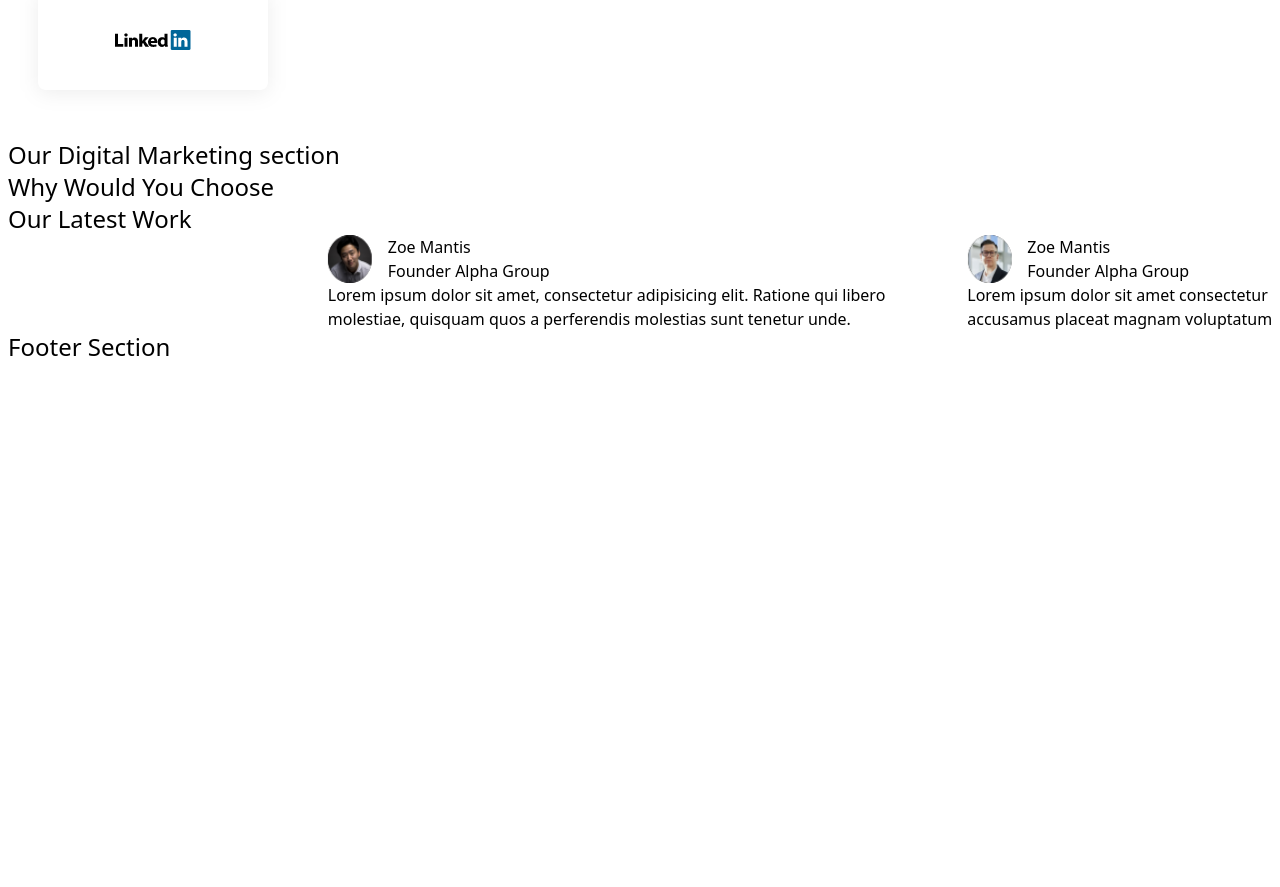
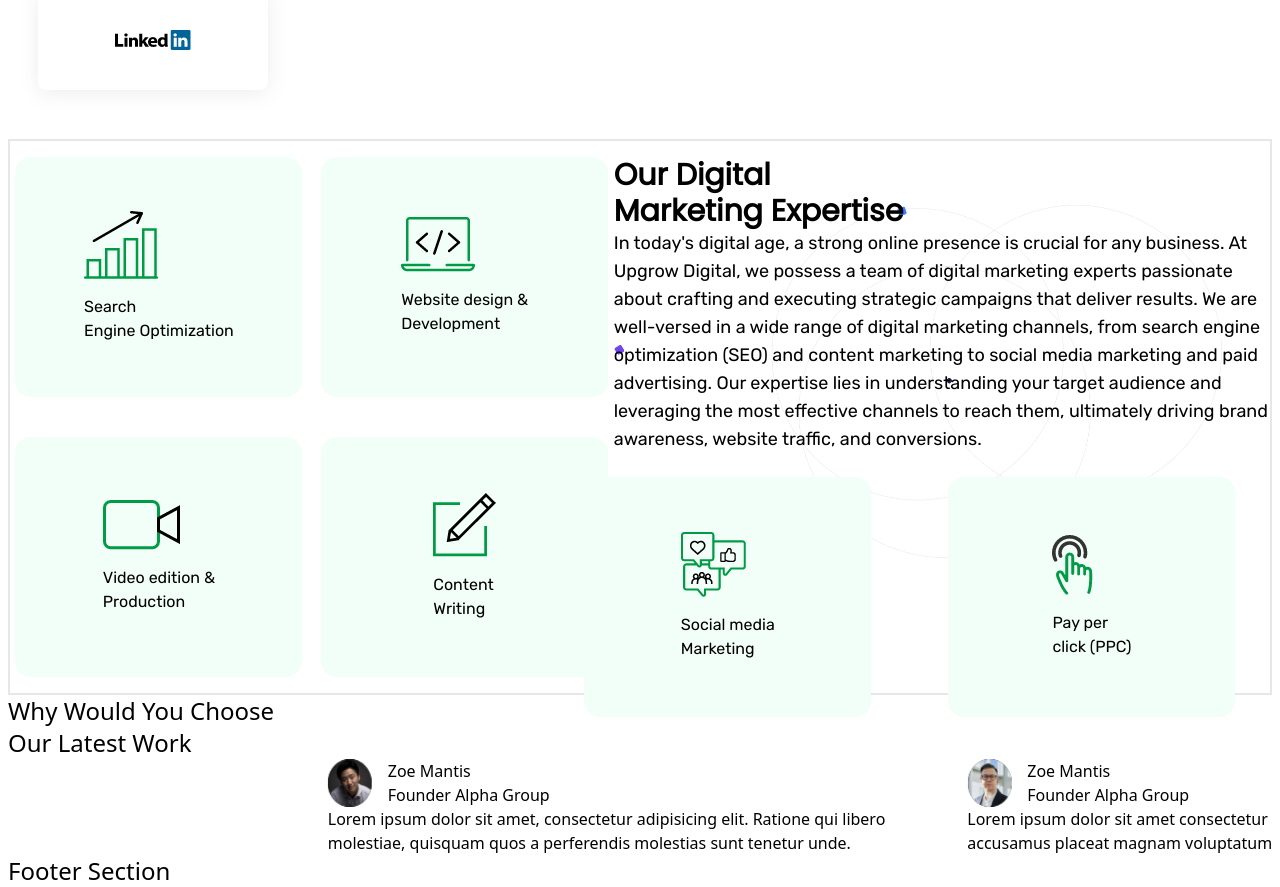
Before and after one commit to shakiltha/digital-service-agency-landing_page, a React (Vite) app: page / in a window 1280 px wide. Shown: the part 1060-1947 px from the top of the page. Before the commit the page ends 1423 px from the top, so only its background shows below. Built offline with nearby package versions, Linux system fonts and the light colour scheme.

Commit message:
OurDigitalMarketing for all screen is complete

```diff
--- a/src/components/OurDigitalMarketing.jsx
+++ b/src/components/OurDigitalMarketing.jsx
@@ -1,7 +1,85 @@
+import marketingBackgroundImg from "../assets/Background.png";
+import growIcon from "../assets/Icon.png";
+import codeIcon from "../assets/Icon-1.png";
+import videoIcon from "../assets/Icon-2.png";
+import writingIcon from "../assets/Icon-3.png";
+import socialIcon from "../assets/Icon-4.png";
+import pointingIcon from "../assets/Icon-5.png";
+
 const OurDigitalMarketing = () => {
   return (
-    <div>
-      <h2 className="text-2xl">Our Digital Marketing section</h2>
+    <div className="border-2 xl:flex">
+      <div className="md:flex md:gap-2 md:flex-wrap md:items-center">
+        <section className="bg-[#F2FFF8] w-[287px] h-[240px] flex justify-center items-center mx-auto rounded-2xl">
+          <section>
+            <img src={growIcon} alt="" />
+            <p className="rubik font-medium mt-4">Search</p>
+            <p className="rubik font-medium">Engine Optimization</p>
+          </section>
+        </section>
+        <section className="bg-[#F2FFF8] w-[287px] h-[240px] flex justify-center items-center mx-auto my-4 rounded-2xl">
+          <section>
+            <img src={codeIcon} alt="" />
+            <p className="rubik font-medium mt-4">Website design &</p>
+            <p className="rubik font-medium">Development</p>
+          </section>
+        </section>
+        <section className="bg-[#F2FFF8] w-[287px] h-[240px] flex justify-center items-center mx-auto my-4 rounded-2xl">
+          <section>
+            <img src={videoIcon} alt="" />
+            <p className="rubik font-medium mt-4">Video edition &</p>
+            <p className="rubik font-medium">Production</p>
+          </section>
+        </section>
+        <section className="bg-[#F2FFF8] w-[287px] h-[240px] flex justify-center items-center mx-auto rounded-2xl">
+          <section>
+            <img src={writingIcon} alt="" />
+            <p className="rubik font-medium mt-4">Content</p>
+            <p className="rubik font-medium">Writing</p>
+          </section>
+        </section>
+      </div>
+      <div className="my-4 lg:relative">
+        <img className="hidden lg:block" src={marketingBackgroundImg} alt="" />
+        <section className="lg:absolute lg:top-0">
+          <section>
+            <p className="poppins font-bold text-2xl lg:text-3xl">
+              Our Digital
+            </p>
+            <p className="poppins font-bold text-2xl lg:text-3xl">
+              Marketing Expertise
+            </p>
+            <p className="rubik lg:text-lg">
+              In today's digital age, a strong online presence is crucial for
+              any business. At Upgrow Digital, we possess a team of digital
+              marketing experts passionate about crafting and executing
+              strategic campaigns that deliver results. We are well-versed in a
+              wide range of digital marketing channels, from search engine
+              optimization (SEO) and content marketing to social media marketing
+              and paid advertising. Our expertise lies in understanding your
+              target audience and leveraging the most effective channels to
+              reach them, ultimately driving brand awareness, website traffic,
+              and conversions.
+            </p>
+          </section>
+          <section className="md:flex md:gap-2 md:items-center xl:-ml-16 xl:mt-2">
+            <section className="bg-[#F2FFF8] w-[287px] h-[240px] flex justify-center items-center mx-auto rounded-2xl my-4">
+              <section>
+                <img src={socialIcon} alt="" />
+                <p className="rubik font-medium mt-4">Social media</p>
+                <p className="rubik font-medium">Marketing</p>
+              </section>
+            </section>
+            <section className="bg-[#F2FFF8] w-[287px] h-[240px] flex justify-center items-center mx-auto rounded-2xl mb-4 md:mt-4">
+              <section>
+                <img src={pointingIcon} alt="" />
+                <p className="rubik font-medium mt-4">Pay per</p>
+                <p className="rubik font-medium">click (PPC)</p>
+              </section>
+            </section>
+          </section>
+        </section>
+      </div>
     </div>
   );
 };
```
Also changed, not shown: src/assets/Background.png (added).
